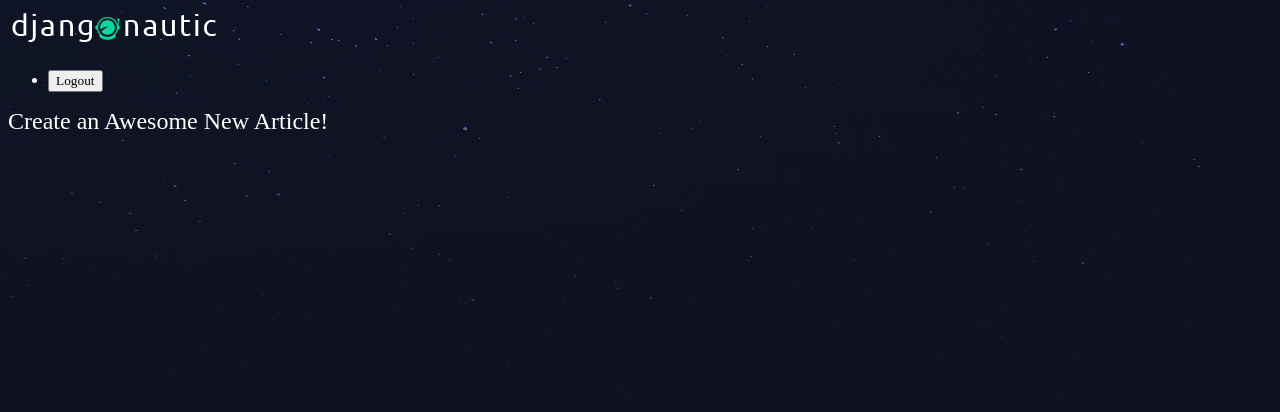
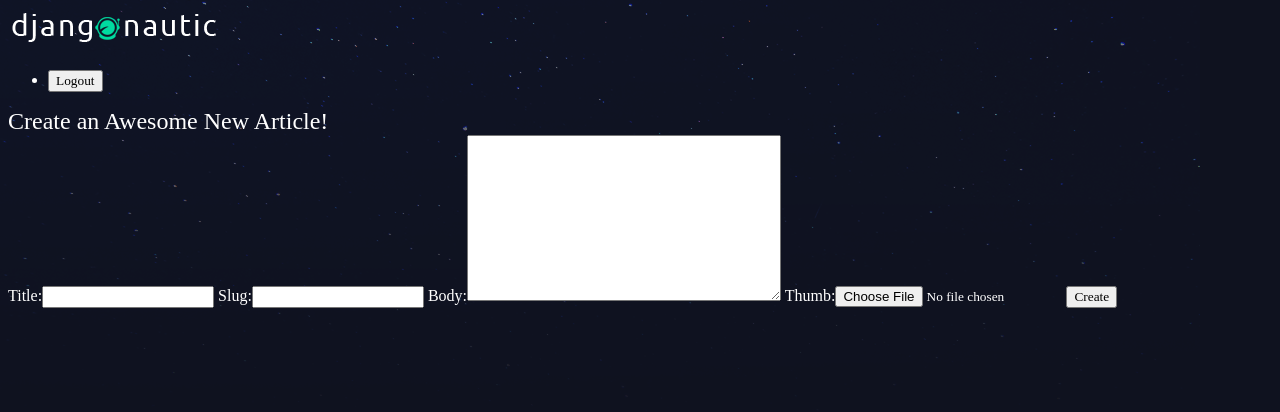
Before and after one commit to reed-mcdaniel-716/NetNinjaDjangoTutorial, a Django app: page /articles/create/ in a window 1280 px wide. Shown: the top 412 px of the page. Run offline with Django 3.2, Linux system fonts and the light colour scheme; the visitor is signed in with stand-in values (Sample User, id 1).

Commit message:
Created from for article creation from Article model

```diff
--- /dev/null
+++ b/djangonautic/articles/forms.py
@@ -0,0 +1,13 @@
+# import forms module
+from django import forms
+# import our own models
+from . import models
+
+# class for article creation which extends the ModelForm class
+class CreateArticle(forms.ModelForm):
+    class Meta:
+        # what Model are we working from?
+        model= models.Article
+        # what fields of this Model do we want?
+        # date is automatic
+        fields= ['title', 'slug', 'body', 'thumb']
--- a/djangonautic/articles/templates/articles/article_create.html
+++ b/djangonautic/articles/templates/articles/article_create.html
@@ -2,5 +2,11 @@
 {% block content %}
     <div class="create-article">
         <h2>Create an Awesome New Article!</h2>
+        <!-- add on encryption typee since we are uploading an image with this form -->
+        <form class="site-form" action="{% url 'articles:create' %}" method="post" enctype="multipart/form-data">
+            {% csrf_token %}
+            {{ form }}
+            <input type="submit" name="article_create_form" value="Create">
+        </form>
     </div>
 {% endblock %}
--- a/djangonautic/articles/views.py
+++ b/djangonautic/articles/views.py
@@ -1,10 +1,12 @@
-from django.shortcuts import render
+from django.shortcuts import render, redirect
 # to make use of the Article model, it must be imported
 from .models import Article
 # library for sending simple HTTP responses
 from django.http import HttpResponse
 # decorator for denoting views for which login is required
 from django.contrib.auth.decorators import login_required
+# importing our forms
+from . import forms
 
 # Create your views here.
 
@@ -28,4 +30,14 @@ def article_detail(request, slug):
 # require login and redirect to login page if not logged in
 @login_required(login_url='accounts:login')
 def article_create(request):
-    return render(request= request, template_name= 'articles/article_create.html')
+    if request.method == 'POST':
+        # files come along on their own FILES field
+        # binding data to forms
+        form= forms.CreateArticle(request.POST, request.FILES)
+        if form.is_valid():
+            # want to save article to db
+            return redirect(to= 'articles:list')
+    else:
+        form= forms.CreateArticle()
+
+    return render(request= request, template_name= 'articles/article_create.html', context= {'form': form})
```
